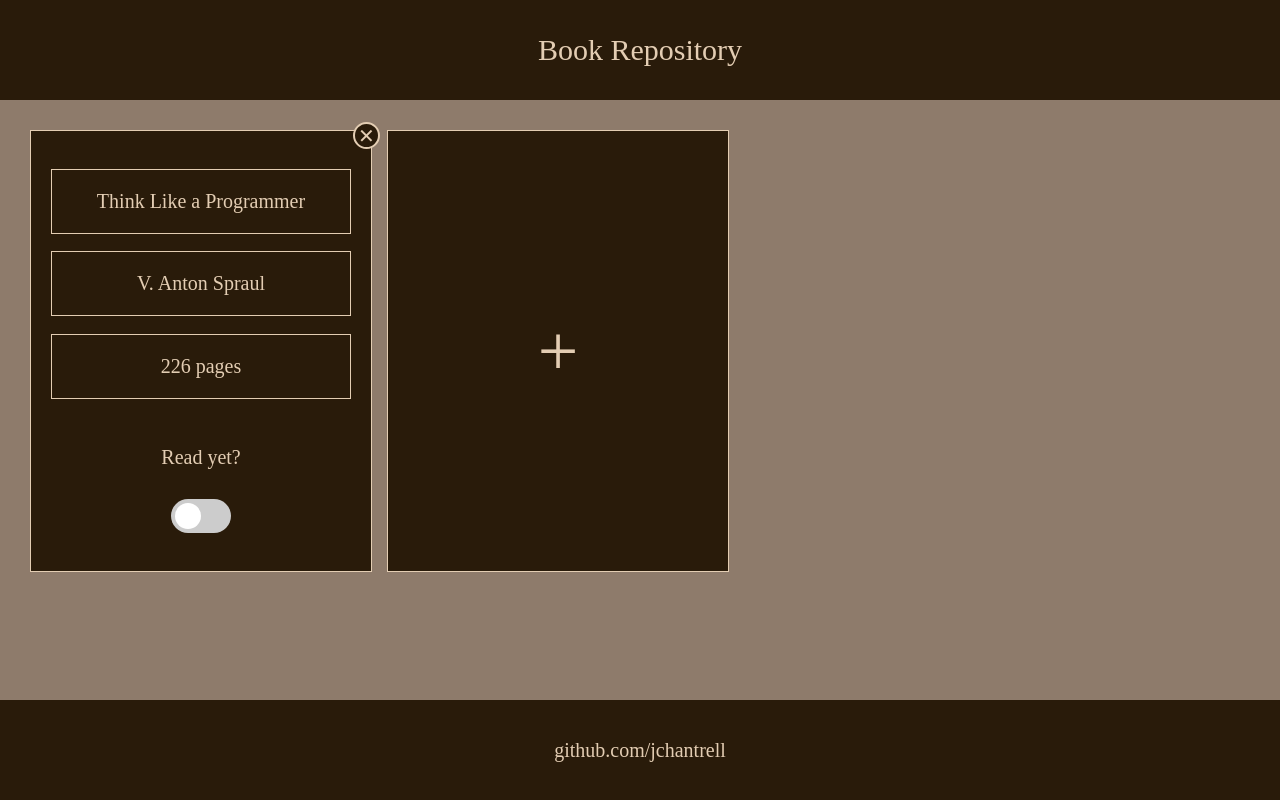
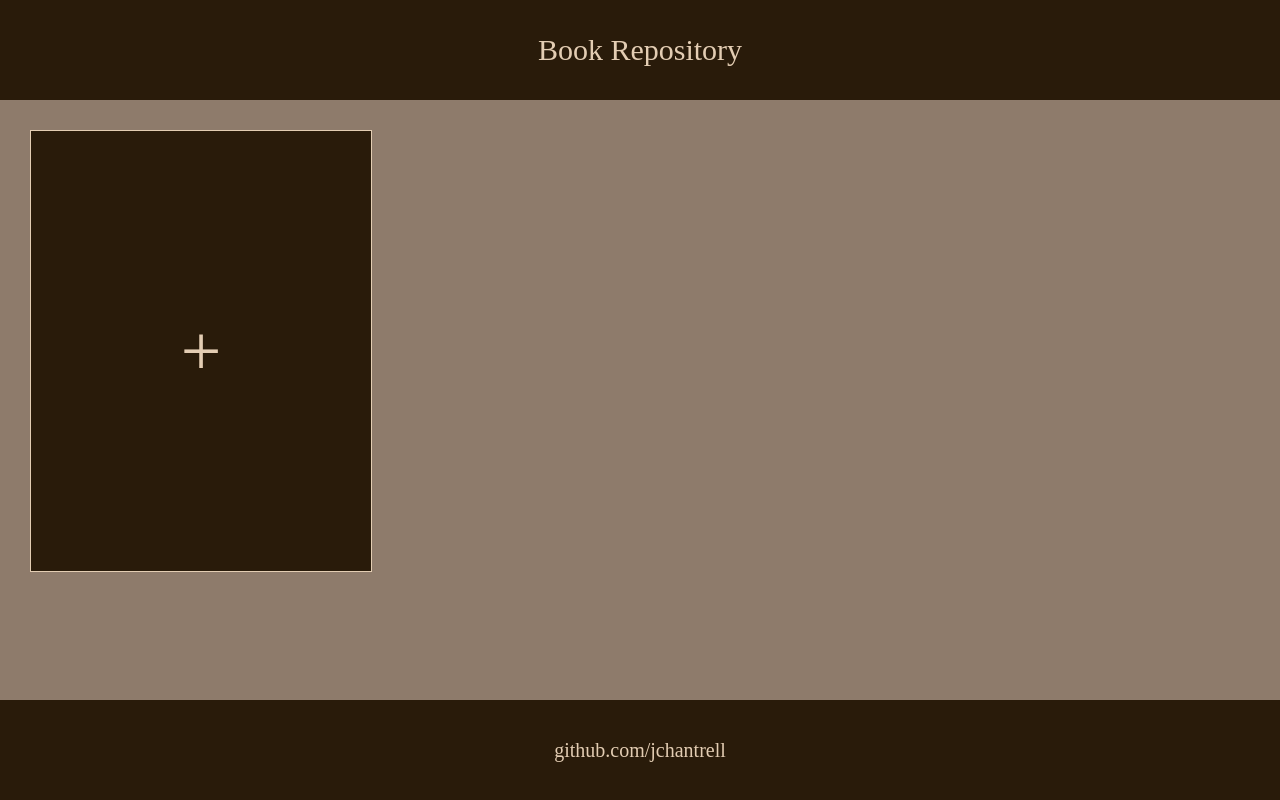
Before and after one commit to jchantrell/library, a plain HTML site: page index.html in a window 1280 px wide. Drawn offline with Linux system fonts and the light colour scheme.

Commit message:
Removed placeholder book

```diff
--- a/index.html
+++ b/index.html
@@ -12,19 +12,6 @@
     <div class='navbar'>Book Repository</div>
     <div class='content'>
         <div class='library'>
-            <div class='book'>
-                <div class='button remove'>✕</div>
-                <div class='title'>Think Like a Programmer</div>
-                <div class='author'>V. Anton Spraul</div>
-                <div class='pages'>226 pages</div>
-                <div class='read'>
-                    <div class='readText'>Read yet?</div>
-                    <label class="switch">
-                        <input type="checkbox">
-                        <span class="slider"></span>
-                    </label>
-                </div>
-            </div>
             <div class='new book'>
                 <div class='add'>+</div>
             </div>
```
